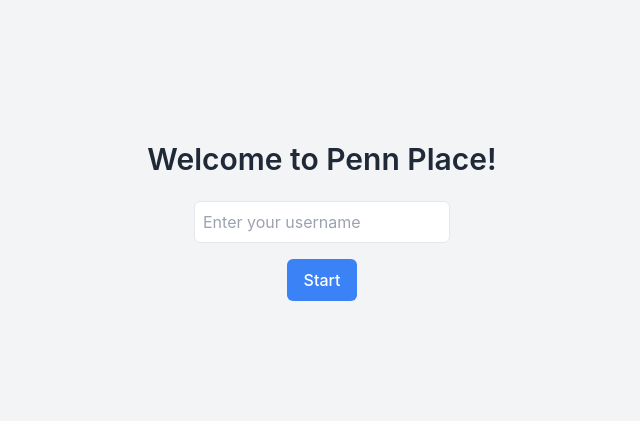
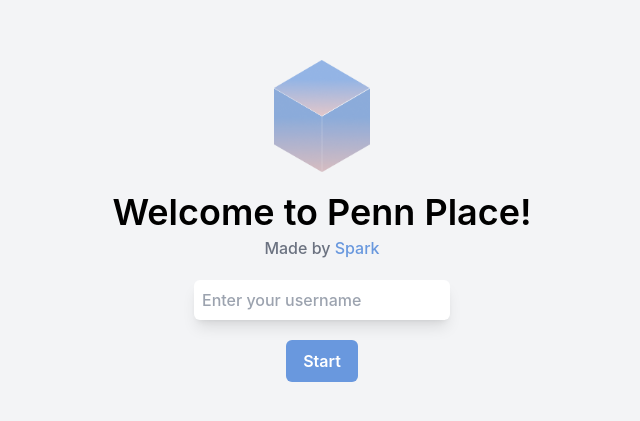
Before and after one commit to PennSpark/fa24-3dplace, a React (Vite) app in the folder frontend/: page / in a window 1280 px wide. Shown: the part 179-600 px from the top of the page, without its empty margins (318-958 px from the left). Built offline with nearby package versions, Linux system fonts and the light colour scheme.

Commit message:
restyled welcome screen, added feedback form

```diff
--- a/frontend/src/App.css
+++ b/frontend/src/App.css
@@ -19,6 +19,11 @@ body {
 }
 .logo.react:hover {
   filter: drop-shadow(0 0 2em #61dafbaa);
+}
+
+::selection {
+  background: #FF544D;
+  color: white;
 }
 
 @keyframes logo-spin {
--- a/frontend/src/Canvas.tsx
+++ b/frontend/src/Canvas.tsx
@@ -11,6 +11,7 @@ import useWebSocket from "react-use-websocket";
 import { VOXEL_SIZE } from "./helpers/Constants.ts";
 import { gridToWorldCoordinates } from "./helpers/ChangeCoords.ts";
 import { QuickGuide } from "./components/QuickGuide.tsx";
+import { FeedbackForm } from "./components/FeedbackForm.tsx";
 
 function Canvas(props: { username: string }) {
   // access state variables through global provider
@@ -273,6 +274,7 @@ function Canvas(props: { username: string }) {
       <ModeSlider />
       <Toolbar />
       <ColorPalette />
+      <FeedbackForm />
       <canvas ref={canvasRef} id="3canvas" />
     </>
   );
--- /dev/null
+++ b/frontend/src/components/FeedbackForm.tsx
@@ -0,0 +1,17 @@
+import { FaRegEnvelope } from "react-icons/fa";
+
+export function FeedbackForm() {
+  return (
+    <a
+      href="https://docs.google.com/forms/d/e/1FAIpQLSeZp5uauqYXjWGZrO80RA_u2CpgsK1jO8NOMbA8rp87sWq7iw/viewform?usp=sf_link"
+      target="_blank"
+      rel="noopener noreferrer"
+      className="absolute bottom-5 right-5 ui-element select-none"
+    >
+      <div className="bg-white text-black px-4 py-2 rounded-lg shadow-lg flex items-center gap-2 hover:underline transition duration-200">
+        <FaRegEnvelope className="scale-125" />
+        Feedback
+      </div>
+    </a>
+  );
+}
--- a/frontend/src/components/WelcomeScreen.tsx
+++ b/frontend/src/components/WelcomeScreen.tsx
@@ -1,4 +1,5 @@
 import { useState } from "react";
+import logo from "../assets/penn_place_logo.png";
 
 function WelcomeScreen({ onSubmit }: any) {
   const [username, setUsername] = useState("");
@@ -12,20 +13,30 @@ function WelcomeScreen({ onSubmit }: any) {
 
   return (
     <div className="flex flex-col items-center justify-center h-screen">
-      <h1 className="text-3xl font-semibold text-gray-800 mb-6">
+      <img src={logo} className="w-24 mb-5" alt="logo" />
+      <h1 className="text-4xl font-semibold mb-1 text-black">
         Welcome to Penn Place!
       </h1>
+      <h3 className="mb-5 text-gray-500 font-medium">
+        Made by{" "}
+        <a
+          href="https://pennspark.org/"
+          className="hover:underline font-medium cursor-pointer text-[#6998DE] hover:text-[#6998DE] transition-all"
+        >
+          Spark
+        </a>
+      </h3>
       <form onSubmit={handleSubmit} className="flex flex-col items-center">
         <input
           type="text"
           placeholder="Enter your username"
           value={username}
           onChange={(e: any) => setUsername(e.target.value)}
-          className="p-2 w-64 text-base text-black border rounded-md mb-4 focus:outline-none focus:ring-2 focus:ring-blue-500 bg-white"
+          className="p-2 w-64 text-black font-medium shadow-lg rounded-md mb-5 focus:outline-none  bg-white"
         />
         <button
           type="submit"
-          className="px-4 py-2 text-white bg-blue-500 rounded-md hover:bg-blue-600 transition-colors"
+          className="px-4 py-2 text-white font-semibold bg-[#6998DE] rounded-md hover:bg-[#7BB0FF] transition-colors hover:border-[#7BB0FF]"
         >
           Start
         </button>
```
Also changed, not shown: frontend/src/components/QuickGuide.tsx (+13 -6 lines).
